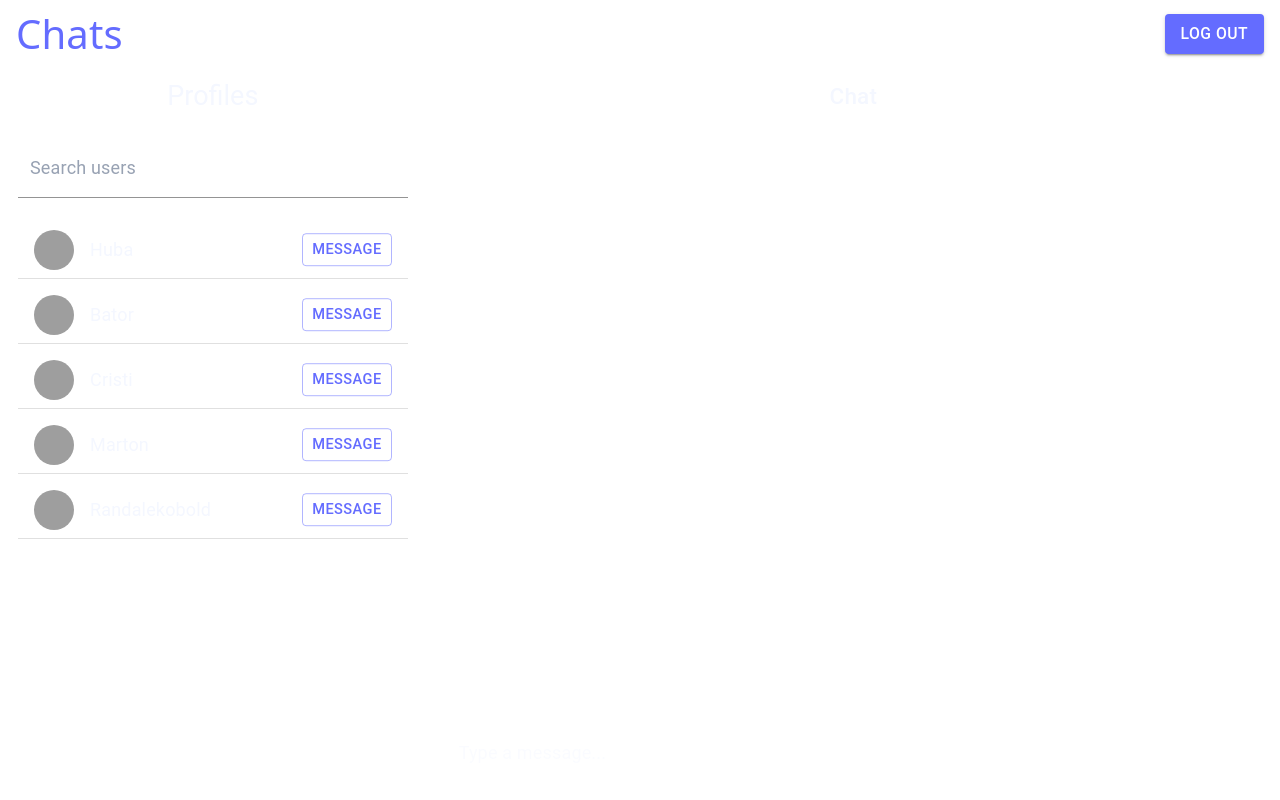
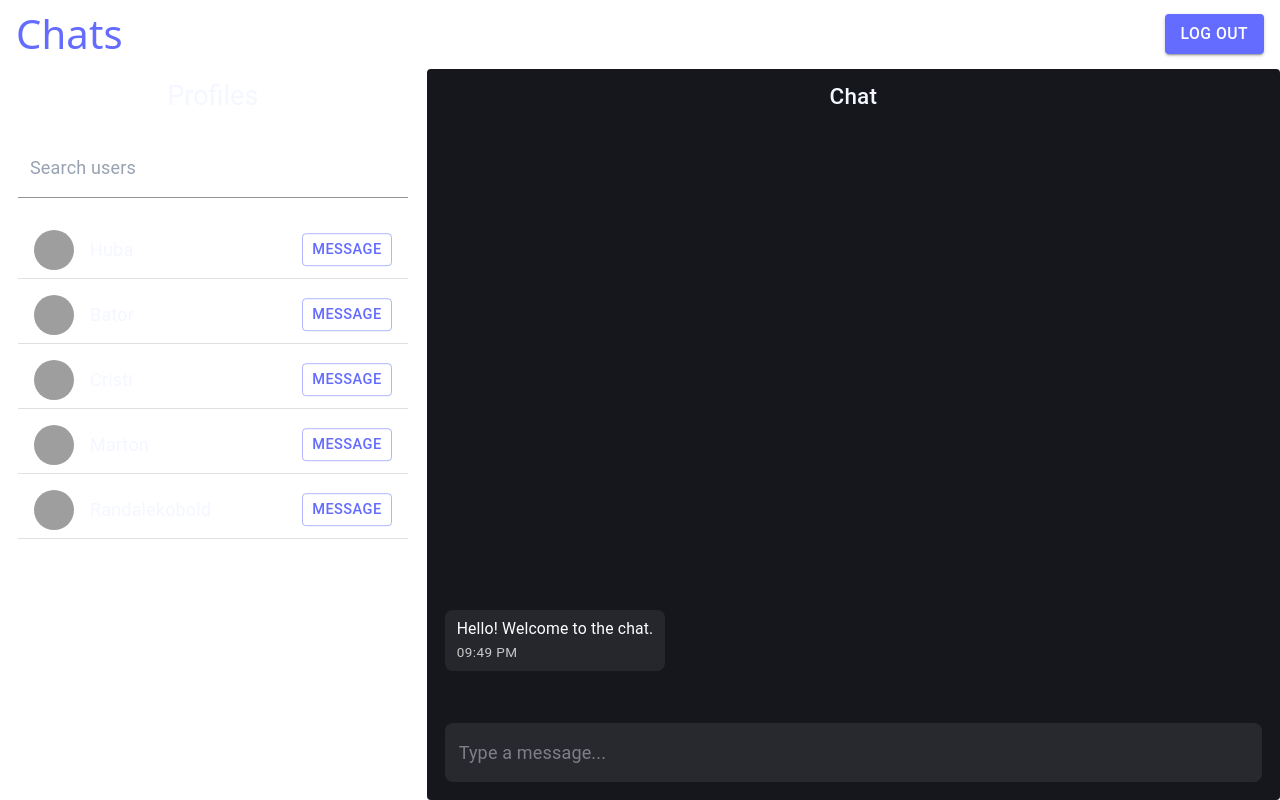
Before and after one commit to batorlang/Cyber-Security-Project---DD26, a React (Vite) app in the folder client/: page / in a window 1280 px wide. Built offline with nearby package versions, Linux system fonts and the light colour scheme; sample sign-in values are in the browser's storage; grey boxes are pictures that could not be loaded.

Commit message:
chat ui adjustments

```diff
--- a/client/src/components/Chat.jsx
+++ b/client/src/components/Chat.jsx
@@ -1,6 +1,7 @@
 import { useMemo, useState } from 'react'
 import { Box, Button, Paper, TextField, Typography } from '@mui/material'
 import { messageSchema } from '../utils/validation'
+import '../styles/Chat.css'
 
 const Chat = () => {
 	const [messages, setMessages] = useState([
@@ -36,13 +37,13 @@ const Chat = () => {
 		}
 
 		setMessages((currentMessages) => [
-			...currentMessages,
 			{
 				id: currentMessages.length + 1,
 				text: trimmedMessage,
 				sender: 'me',
 				date: new Date(),
 			},
+			...currentMessages,
 		])
 		setDraft('')
 	}
@@ -60,49 +61,19 @@ const Chat = () => {
 	}
 
 	return (
-		<Paper
-			className="chat-window"
-			elevation={0}
-			sx={{
-				p: 2,
-				display: 'flex',
-				flexDirection: 'column',
-				gap: 2,
-                backgroundColor: 'transparent',
-			}}
-		>
-			<Typography variant="h6" sx={{ color: '#f4f7ff' }}>
+		<Paper className="chat-window" elevation={0}>
+			<Typography variant="h6" className="chat-title">
 				Chat
 			</Typography>
 
-			<Box
-				className="messages-container"
-				sx={{
-					display: 'flex',
-					flexDirection: 'column',
-					gap: 1,
-					minHeight: 0,
-					flexGrow: 1,
-				}}
-			>
+			<Box className="messages-container">
 				{messages.map((message) => {
 					const isMine = message.sender === 'me'
 
 					return (
-						<Box
-							key={message.id}
-							sx={{
-								alignSelf: isMine ? 'flex-end' : 'flex-start',
-								maxWidth: '78%',
-								px: 1.5,
-								py: 1,
-								borderRadius: 2,
-								bgcolor: isMine ? '#646cff' : 'rgba(255, 255, 255, 0.07)',
-								color: '#fff',
-							}}
-						>
+						<Box key={message.id} className={`message ${isMine ? 'mine' : 'other'}`}>
 							<Typography variant="body2">{message.text}</Typography>
-							<Typography variant="caption" sx={{ opacity: 0.75 }}>
+							<Typography variant="caption" className="message-time">
 								{new Date(message.date).toLocaleTimeString([], {
 									hour: '2-digit',
 									minute: '2-digit',
@@ -115,11 +86,12 @@ const Chat = () => {
 
 			<Box className="input-container">
 				{error && (
-					<Typography variant="caption" sx={{ color: '#ff6b6b', mb: 1, display: 'block' }}>
+					<Typography variant="caption" className="error-text">
 						{error}
 					</Typography>
 				)}
 				<TextField
+					className="chat-input"
 					fullWidth
 					multiline
 					maxRows={4}
@@ -127,16 +99,6 @@ const Chat = () => {
 					value={draft}
 					onChange={handleDraftChange}
 					onKeyDown={handleKeyDown}
-                    sx ={{
-                        '& .MuiInputBase-root': {
-                            color: '#f4f7ff',
-                            backgroundColor: 'rgba(255, 255, 255, 0.08)',
-                            borderRadius: 2,
-                        },
-                        '& .MuiOutlinedInput-notchedOutline': {
-                            border: 'none',
-                        },
-                    }}
 				/>
 
 			</Box>
--- /dev/null
+++ b/client/src/styles/Chat.css
@@ -0,0 +1,67 @@
+
+.chat-window {
+	padding: 16px;
+	display: flex;
+	flex-direction: column;
+	gap: 16px;
+	background-color: transparent;
+}
+
+.chat-title {
+	color: #f4f7ff;
+}
+
+.messages-container {
+	display: flex;
+	flex-direction: column-reverse;
+	gap: 8px;
+	min-height: 0;
+	flex-grow: 1;
+	overflow: auto;
+}
+
+.message {
+	max-width: 78%;
+	padding: 8px 12px;
+	border-radius: 8px;
+	color: #fff;
+}
+
+.message.mine {
+	align-self: flex-end;
+    text-align: right;
+	background-color: #646cff;
+}
+
+.message.other {
+	align-self: flex-start;
+    text-align: left;
+	background-color: rgba(255, 255, 255, 0.07);
+}
+
+.message-time {
+	opacity: 0.75;
+	display: block;
+	margin-top: 4px;
+	font-size: 0.75rem;
+}
+
+.input-container {
+	margin-top: 8px;
+}
+
+.error-text {
+	color: #ff6b6b;
+	margin-bottom: 8px;
+	display: block;
+}
+
+.chat-input .MuiInputBase-root {
+	color: #f4f7ff;
+	background-color: rgba(255, 255, 255, 0.08);
+	border-radius: 8px;
+}
+
+.chat-input .MuiOutlinedInput-notchedOutline {
+	border: none;
+}
--- a/client/src/styles/Home.css
+++ b/client/src/styles/Home.css
@@ -70,7 +70,7 @@ footer {
 }
 
 .chat-list, .chat-window {
-    background-color: '#16171D';
+    background-color: #16171D !important;
 }
 
 nav {
```
